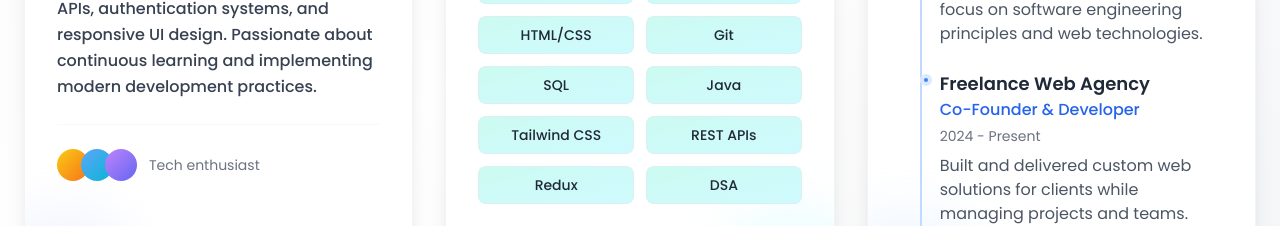
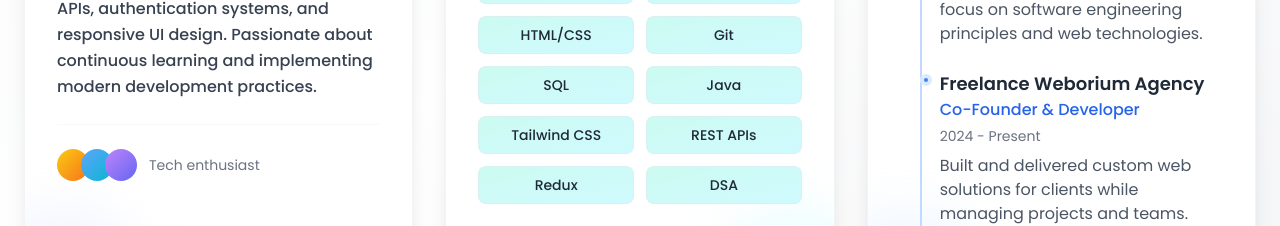
Before and after one commit to LEKKALA-BHASKAR/portfolio_react, a React (Vite) app: page / in a window 1280 px wide. Shown: the part 1407-1633 px from the top of the page. Built offline with nearby package versions, Linux system fonts and the light colour scheme.

Commit message:
Update About.jsx

```diff
--- a/src/components/About.jsx
+++ b/src/components/About.jsx
@@ -184,7 +184,7 @@ function About() {
 
               <div className="relative pl-10">
                 <div className="absolute left-5 top-1 w-3 h-3 rounded-full bg-blue-500 border-4 border-blue-100"></div>
-                <h3 className="text-lg font-semibold text-gray-800">Freelance Web Agency</h3>
+                <h3 className="text-lg font-semibold text-gray-800">Freelance Weborium Agency</h3>
                 <p className="text-blue-600 font-medium">Co-Founder & Developer</p>
                 <p className="text-gray-500 text-sm mt-1">2024 - Present</p>
                 <p className="text-gray-600 mt-2">Built and delivered custom web solutions for clients while managing projects and teams.</p>
```
